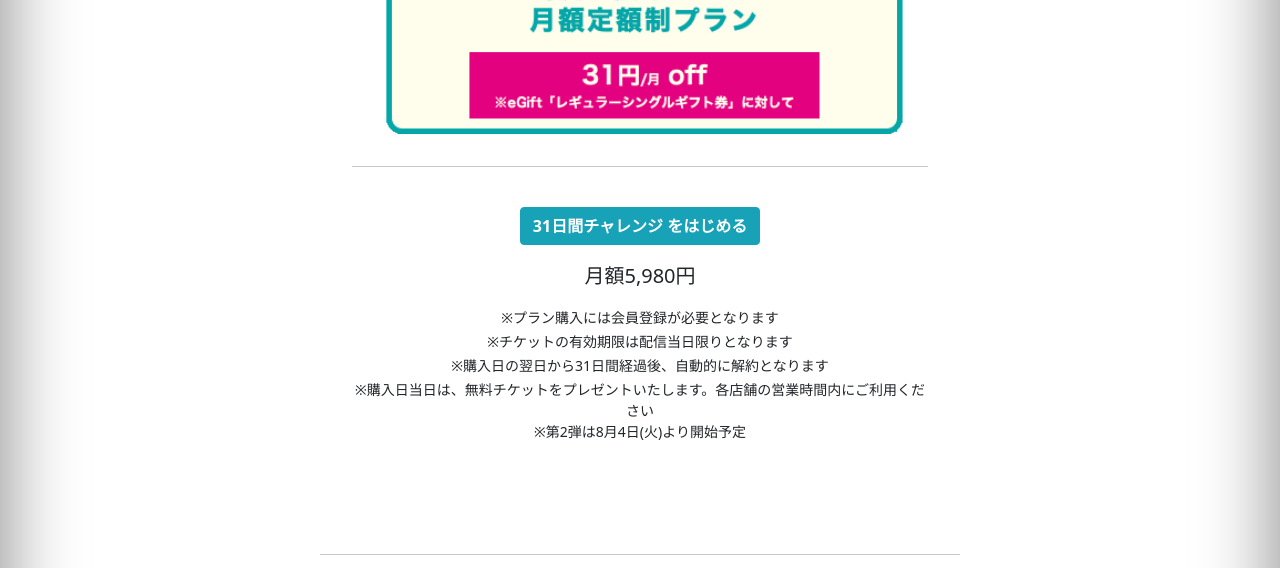
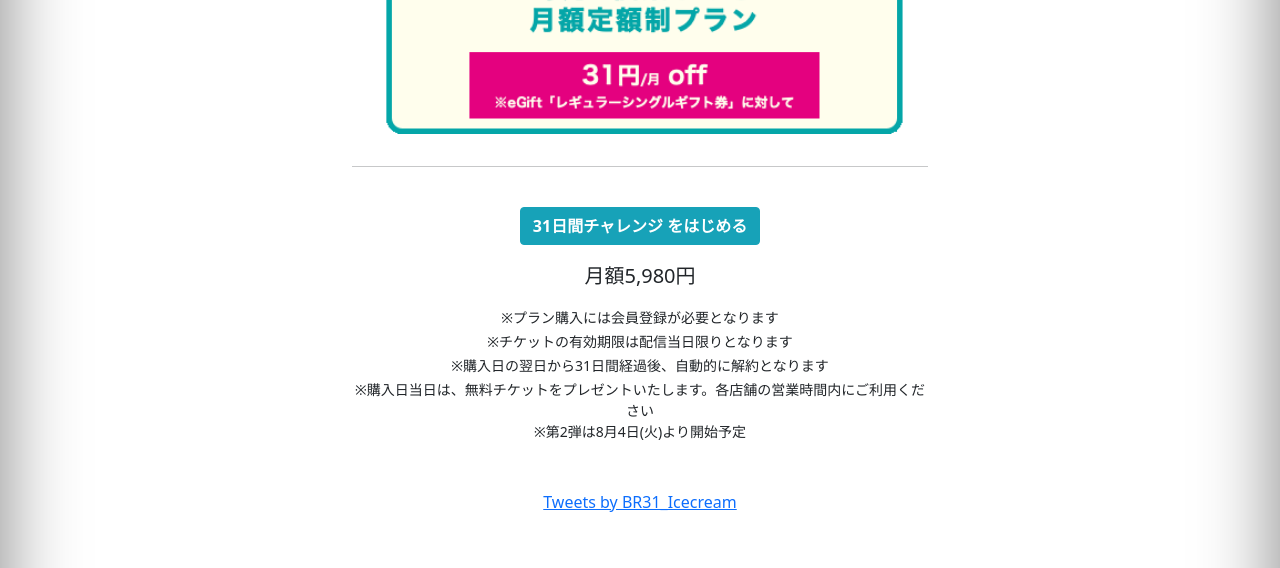
Before and after one commit to hujuu/subsc_lp, a plain HTML site: page index.html in a window 1280 px wide. Shown: the part 2163-2731 px from the top of the page. Drawn offline with nearby package versions, Linux system fonts and the light colour scheme.

Commit message:
twitterタイムライン

```diff
--- a/index.html
+++ b/index.html
@@ -108,6 +108,10 @@
       <small>※購入日当日は、無料チケットをプレゼントいたします。各店舗の営業時間内にご利用ください</small></br>
       <small>※第2弾は8月4日(火)より開始予定</small>
     </div>
+  </br>
+</br>
+
+    <a class="twitter-timeline" data-lang="ja" data-height="1000" data-dnt="true" data-theme="light" href="https://twitter.com/BR31_Icecream?ref_src=twsrc%5Etfw">Tweets by BR31_Icecream</a> <script async src="https://platform.twitter.com/widgets.js" charset="utf-8"></script>
     </div>
   </br>
 </br>
```
Also changed, not shown: 1 other file.
